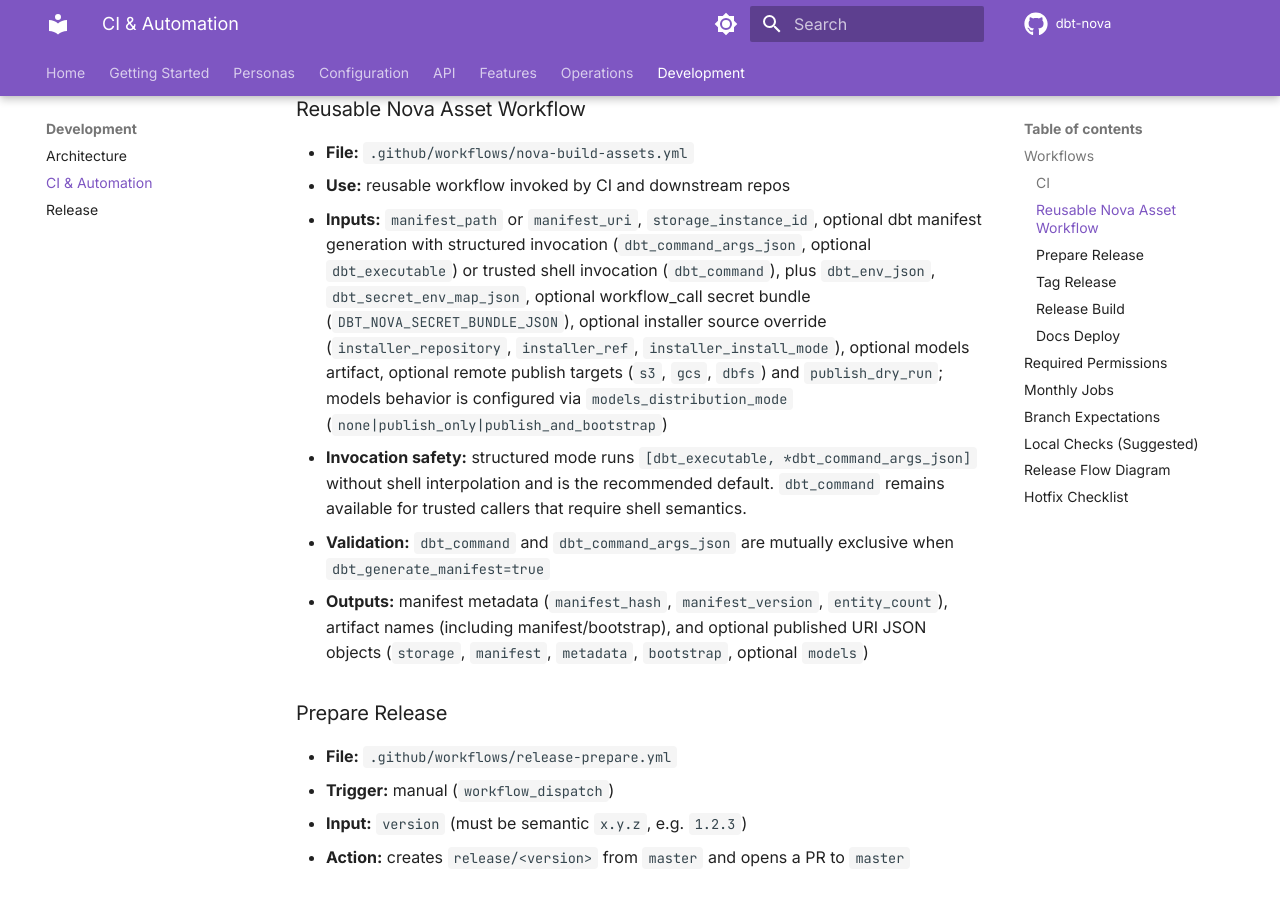
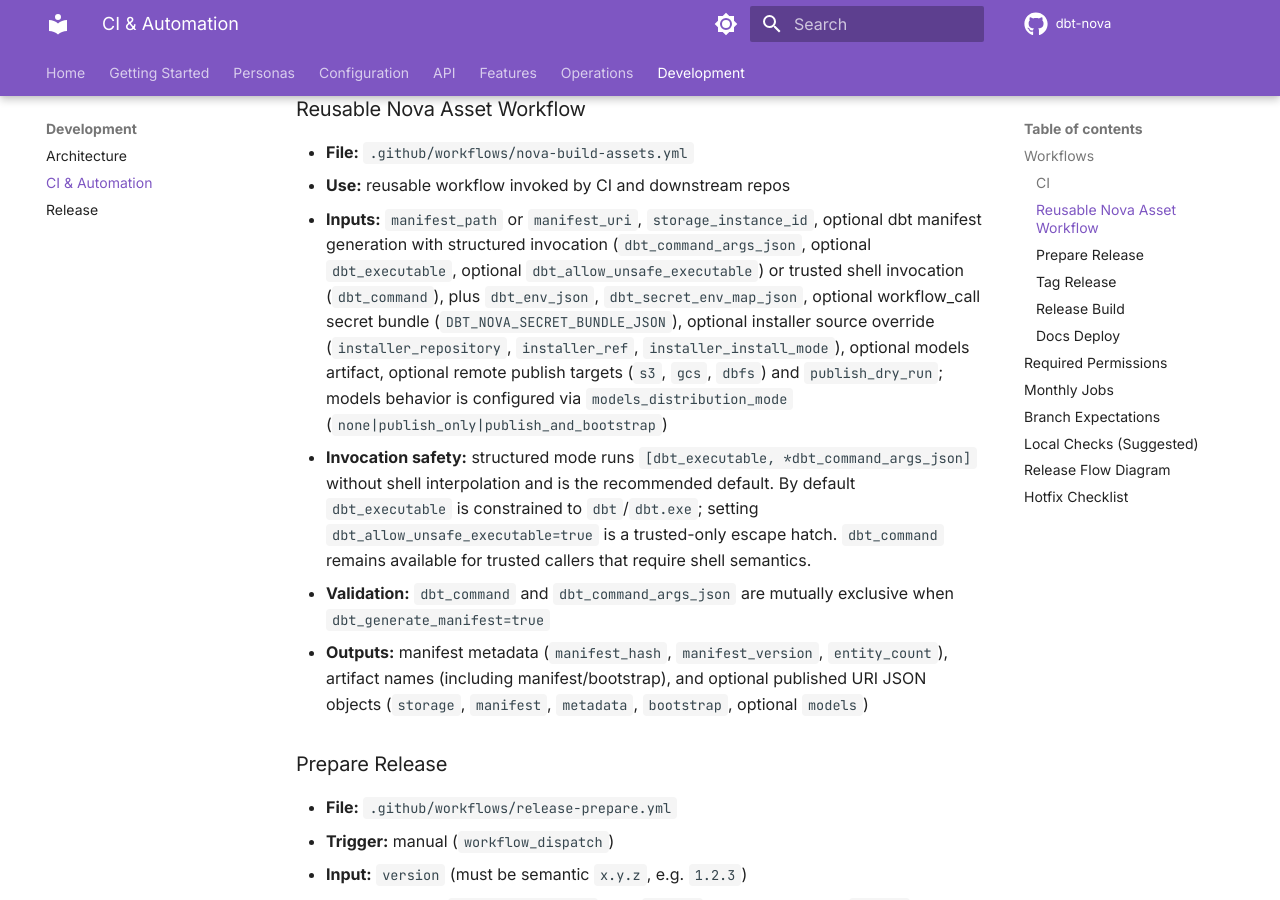
Before and after one commit to joe-broadhead/dbt-nova, an MkDocs documentation site: the page built from docs/development/ci.md, in a window 1280 px wide and 900 px high, scrolled down 970 px. Built offline with MkDocs 1.6.1 and Material for MkDocs 9.7.7, drawn with Linux system fonts in a browser that asks for light colours; comment, search, counter and statistics services are not loaded.

Commit message:
Harden reusable dbt invocation trust boundaries

```diff
--- a/docs/development/ci.md
+++ b/docs/development/ci.md
@@ -34,7 +34,8 @@ Operational defaults:
 - **Use:** reusable workflow invoked by CI and downstream repos
 - **Inputs:** `manifest_path` or `manifest_uri`, `storage_instance_id`,
   optional dbt manifest generation with structured invocation
-  (`dbt_command_args_json`, optional `dbt_executable`) or trusted shell
+  (`dbt_command_args_json`, optional `dbt_executable`,
+  optional `dbt_allow_unsafe_executable`) or trusted shell
   invocation (`dbt_command`), plus `dbt_env_json`,
   `dbt_secret_env_map_json`, optional workflow_call secret bundle
   (`DBT_NOVA_SECRET_BUNDLE_JSON`), optional installer source override
@@ -43,8 +44,10 @@ Operational defaults:
   configured via `models_distribution_mode` (`none|publish_only|publish_and_bootstrap`)
 - **Invocation safety:** structured mode runs
   `[dbt_executable, *dbt_command_args_json]` without shell interpolation and is
-  the recommended default. `dbt_command` remains available for trusted callers
-  that require shell semantics.
+  the recommended default. By default `dbt_executable` is constrained to
+  `dbt`/`dbt.exe`; setting `dbt_allow_unsafe_executable=true` is a trusted-only
+  escape hatch. `dbt_command` remains available for trusted callers that require
+  shell semantics.
 - **Validation:** `dbt_command` and `dbt_command_args_json` are mutually
   exclusive when `dbt_generate_manifest=true`
 - **Outputs:** manifest metadata (`manifest_hash`, `manifest_version`,
```
Also changed, not shown: README.md (+5 -3 lines), docs/operations/prebuilt-assets.md (+3 -1 lines), 2 other files.
